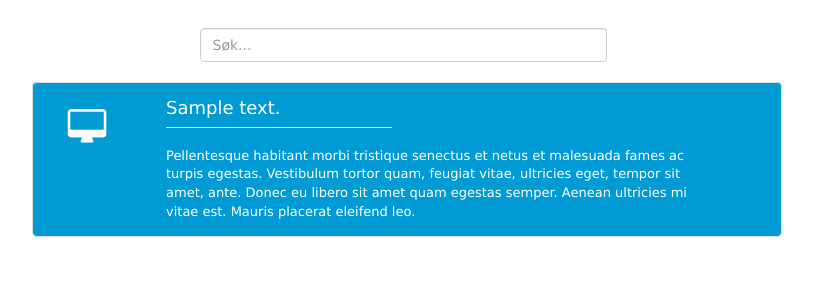
After one commit to espegj/rappsys, a Flask app: template templates/folder.html in a window 1280 px wide. The commit adds this page. Shown: the top 300 px of the page, without its empty margins (233-1046 px from the left). Run offline with Flask 2, Linux system fonts and the light colour scheme; the template is opened without the code that fills it: most values are stand-ins (such as "Sample title", 1, 10 or a date in 2020); some libraries are stand-ins or nearby versions.

Commit message:
test folder

```diff
--- a/main.py
+++ b/main.py
@@ -13,25 +13,20 @@ def before_first_request():
 
     # Create the Roles "admin" and "end-user" -- unless they already exist
     user_datastore.find_or_create_role(name='admin', description='Administrator')
-    user_datastore.find_or_create_role(name='end-user', description='End user')
 
     # Create two Users for testing purposes -- unless they already exists.
     # In each case, use Flask-Security utility function to encrypt the password.
     encrypted_password = utils.encrypt_password('test')
-    if not user_datastore.get_user('test'):
-        user_datastore.create_user(email='test', password=encrypted_password)
-    if not user_datastore.get_user('admin'):
-        user_datastore.create_user(email='admin', password=encrypted_password)
+    if not user_datastore.get_user('admin@admin.no'):
+        user_datastore.create_user(email='admin@admin.no', password=encrypted_password)
 
     # Commit any database changes; the User and Roles must exist before we can add a Role to the User
     db.session.commit()
 
     # Give one User has the "end-user" role, while the other has the "admin" role. (This will have no effect if the
     # Users already have these Roles.) Again, commit any database changes.
-    user_datastore.add_role_to_user('test', 'end-user')
-    user_datastore.add_role_to_user('admin', 'admin')
+    user_datastore.add_role_to_user('admin@admin.no', 'admin')
     db.session.commit()
-
 
 
 # If running locally, listen on all IP addresses, port 8080
--- /dev/null
+++ b/static/css/folder.css
@@ -0,0 +1,45 @@
+
+
+.test{
+    border-radius: 5px;
+    padding-top: 5px;
+    padding-right: 5px;
+    padding-bottom: 5px;
+    padding-left: 5px;
+    cursor: pointer;
+    }
+
+.white{
+    color: white;
+}
+
+.inner{
+    border-radius: 5px;
+}
+
+.green{
+    background-color: #1cbb5f;
+}
+
+.blue{
+    background-color: #009bd4;
+}
+
+.red{
+    background-color: #c23636;
+}
+
+.test2{
+    vertical-align: text-bottom;
+}
+
+hr {margin:0%;}
+
+.box{
+    padding-top: 5px;
+    padding-bottom: 5px;
+}
+
+.back{
+    margin: 60px;
+}
--- a/static/js/app.js
+++ b/static/js/app.js
@@ -1,11 +1,15 @@
 var options = {
-  valueNames: [ 'name', 'description' ]
+  valueNames: [ 'name', 'description', 'name1', 'description1' ]
 };
-
 var projectList = new List('projects', options);
 
-var options1 = {
-  valueNames: [ 'name', 'description' ]
-};
+$(document).ready(function(){
+    $('.prosjekt-child').click(function(){
+        $(this).children().slideToggle();
+    });
 
-var activityList = new List('activities', options1);
+});
+
+function submit(id) {
+        document.getElementById(id).submit();
+}
--- /dev/null
+++ b/templates/folder.html
@@ -0,0 +1,108 @@
+{% extends "base.html" %}
+{% block content %}
+<link href="/static/css/folder.css" rel="stylesheet" type="text/css">
+<div class="container">
+    <div class="row content" id="projects">
+        <!--<div class="col-md-4">-->
+            <!--{% if back %}-->
+            <!--<p><a href="javascript:history.back()">Tilbake</a></p>-->
+            <!--{% endif %}-->
+        <!--</div>-->
+        <div class="col-md-1"></div>
+        <div class="col-md-8">
+            <div class="col-md-4">
+                {% if back %}
+                <p class="text-center"><a href="javascript:history.back()">Tilbake</a></p>
+                {% endif %}
+            </div>
+
+            <div class="col-md-7"><input class="search form-control" placeholder="Søk..."><br></div>
+
+
+        </div>
+        <div class="col-md-12"></div>
+        <div class="col-md-2"></div>
+        <div class="col-md-8">
+            <ul class="list-group list">
+                {% if data %}
+                {% for x in data["nodes"] %}
+
+                {% if x.isFolder == 1%}
+                <form id="{{x}}" action="folder" method="POST">
+                <div class="test green list-group-item li" id="{{ x }}" onclick="submit(this.id)">
+                    <div class="row">
+                        <input name="struct" value="{{x}}" hidden="true">
+                    <div class="col-xs-2 inner"><h1 class="white text-center"><i class="fa fa-folder"></i></h1></div>
+                    <div class="col-xs-9"> <h4 class="white name1">{{ x.text }}</h4> </div>
+                        <div class="col-xs-1"></div>
+                        <div class="col-xs-4"> <hr> </div>
+                        <div class="col-xs-2">
+                        </div>
+                    </div>
+                </div>
+                <br/>
+                </form>
+                {% elif x.isActivity == 1%}
+                <form id="{{x}}" action="folder" method="POST">
+                <div class="test red list-group-item li" id="{{ x }}" onclick="submit(this.id)">
+                    <div class="row">
+                        <input name="struct" value="{{x}}" hidden="true">
+                    <div class="col-xs-2 inner"><h1 class="white text-center"><i class="fa fa-pencil-square-o"></i></h1></div>
+                    <div class="col-xs-9"> <h4 class="white name1">{{ x.text }}</h4> </div>
+                        <div class="col-xs-1"></div>
+                        <div class="col-xs-4"> <hr> </div>
+                        <div class="col-xs-2">
+                        </div>
+                    <div class="col-xs-9"> <br/> <p class="white description1">Pellentesque habitant morbi tristique senectus et netus et malesuada fames ac turpis egestas. Vestibulum tortor quam, feugiat vitae, ultricies eget, tempor sit amet, ante. Donec eu libero sit amet quam egestas semper. Aenean ultricies mi vitae est. Mauris placerat eleifend leo.</p> </div>
+                    </div>
+                </div>
+                <br/>
+                </form>
+                {% else %}
+                <form id="{{x}}" action="folder" method="POST">
+                <div class="test blue list-group-item li" id="{{ x }}" onclick="submit(this.id)">
+                    <div class="row">
+                        <input name="struct" value="{{x}}" hidden="true">
+                    <div class="col-xs-2 inner"><h1 class="white text-center"><i class="fa fa-desktop"></i></h1></div>
+                    <div class="col-xs-9"> <h4 class="white name1">{{ x.text }}</h4> </div>
+                        <div class="col-xs-1"></div>
+                        <div class="col-xs-4"> <hr> </div>
+                        <div class="col-xs-2">
+                        </div>
+                    <div class="col-xs-9"> <br/> <p class="white description1">Pellentesque habitant morbi tristique senectus et netus et malesuada fames ac turpis egestas. Vestibulum tortor quam, feugiat vitae, ultricies eget, tempor sit amet, ante. Donec eu libero sit amet quam egestas semper. Aenean ultricies mi vitae est. Mauris placerat eleifend leo.</p> </div>
+                    </div>
+                </div>
+                <br/>
+                </form>
+                {% endif %}
+
+
+          <!--<form id="{{x}}" action="folder" method="POST">-->
+                    <!--<a class="list-group-item li prosjekt-boks" id="{{ x }}" name="folder"-->
+                       <!--onclick="myFunction(this.id)"><br/>-->
+
+                        <!--<h2 class="list-group-item-heading name1">{{ x.text }}</h2>-->
+
+                        <!--&lt;!&ndash;<p class="list-group-item-text description1">{{ x }}</p><br/>&ndash;&gt;-->
+                        <!--<input name="struct" value="{{x}}" hidden="true">-->
+                    <!--</a>-->
+                <!--</form>-->
+                {% endfor %}
+            </ul>
+            {% else %}
+            <div class="row">
+                <div class="col-md-6">
+                    <div class="blue"><h1 class="white text-center"><i class="fa fa-plus"></i></h1></div>
+                </div>
+                 <div class="col-md-6">
+                    <div class="red"><h1 class="white text-center"><i class="fa fa-minus"></i></h1></div>
+                </div>
+            </div>
+            {% endif %}
+            </ul>
+        </div>
+    </div>
+</div>
+
+<script src="/static/js/app.js" type="text/javascript"></script>
+{% endblock %}
--- a/templates/layout.html
+++ b/templates/layout.html
@@ -18,10 +18,9 @@
     <div class="col-md-10">
       <div id="content" class="row">
     	{% block brand %}
-    	<h2 id="brand">{{ admin_view.name|capitalize }}</h2>
     	{% endblock %}
     	{{ layout.messages() }}
-	     {% block body %}{% endblock %}
+        {% block body %}{% endblock %}
       </div>
      </div>
   </div>
```
Also changed, not shown: models.py (+29 -0 lines), views.py (+88 -7 lines).
